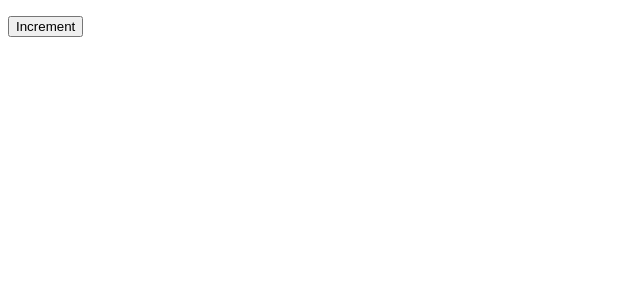
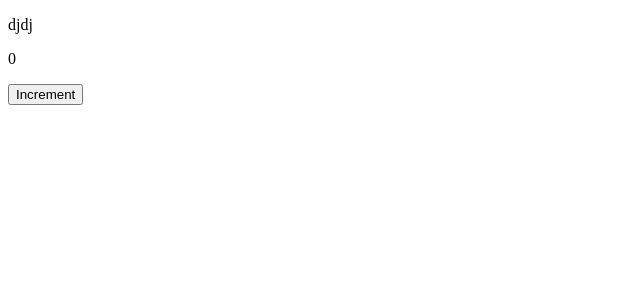
Before and after one commit to 2rohityadav/UltimateCourse-reactjs-basics, a React (Create React App) app: page / in a window 1280 px wide. Shown: the top 300 px of the page, without its empty margins (0-640 px from the left). Built offline with nearby package versions, Linux system fonts and the light colour scheme.

Commit message:
adding state with useState hook

```diff
--- a/src/Counter.js
+++ b/src/Counter.js
@@ -1,16 +1,22 @@
-import React, {Fragment} from 'react';
+import React, { Fragment, useState } from 'react';
 
 const Counter = () => {
+    const [counter, setCounter] = useState({
+        count: 0,
+        name: 'djdj'
+    });
+
     function onClickHandler(event){
-        console.log('Button was pressed.', event);
+        console.log('Button was pressed.', event, counter);
+        setCounter({...counter, count: counter.count+1});
     }
     return (
         <Fragment>
-            <p></p>
+            <p>{counter.name}</p>
+            <p>{counter.count}</p>
             <button type="button" onClick={onClickHandler}>Increment</button>
         </Fragment>
     );
 }
 
-
 export default Counter;
```
